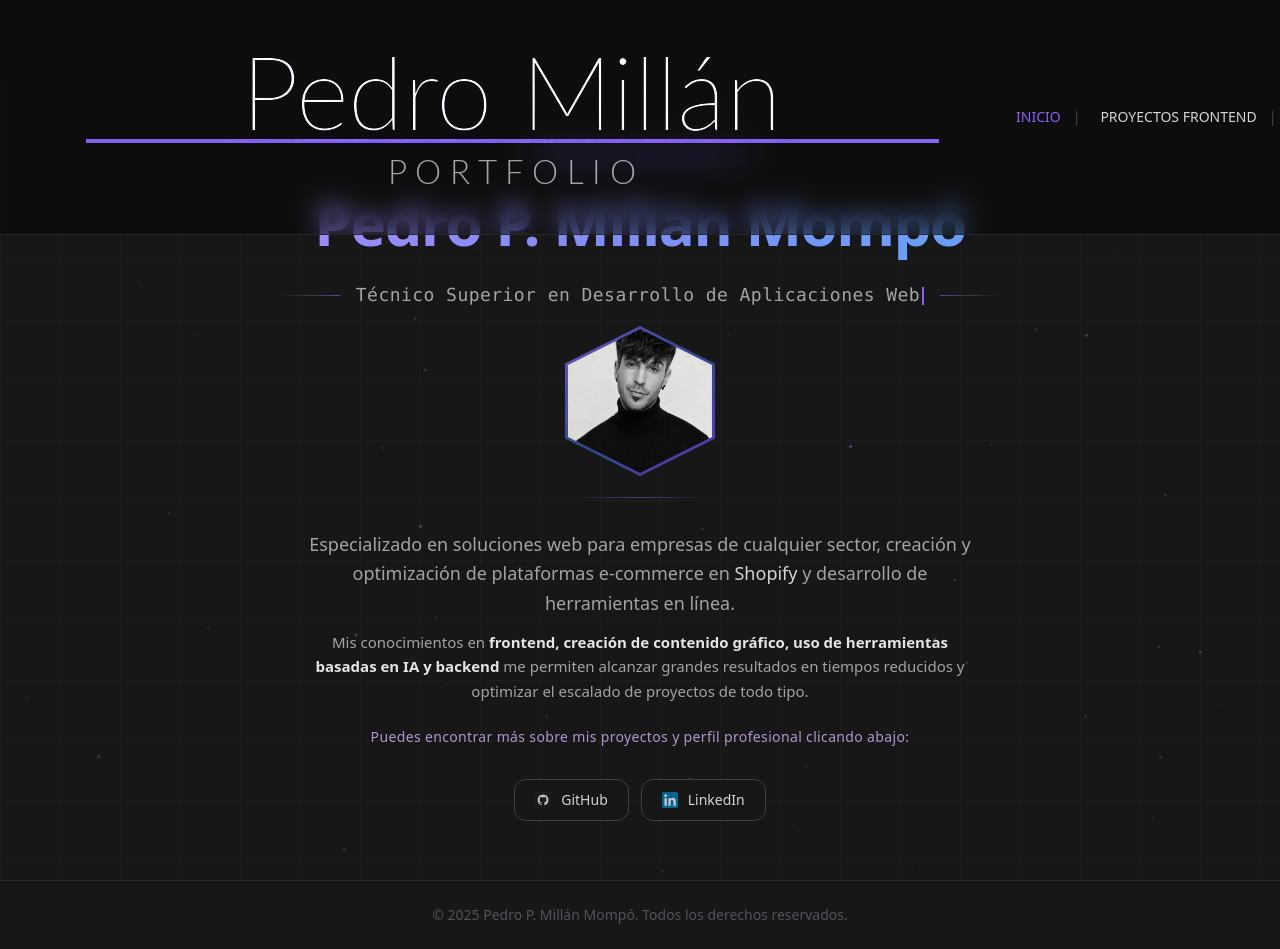
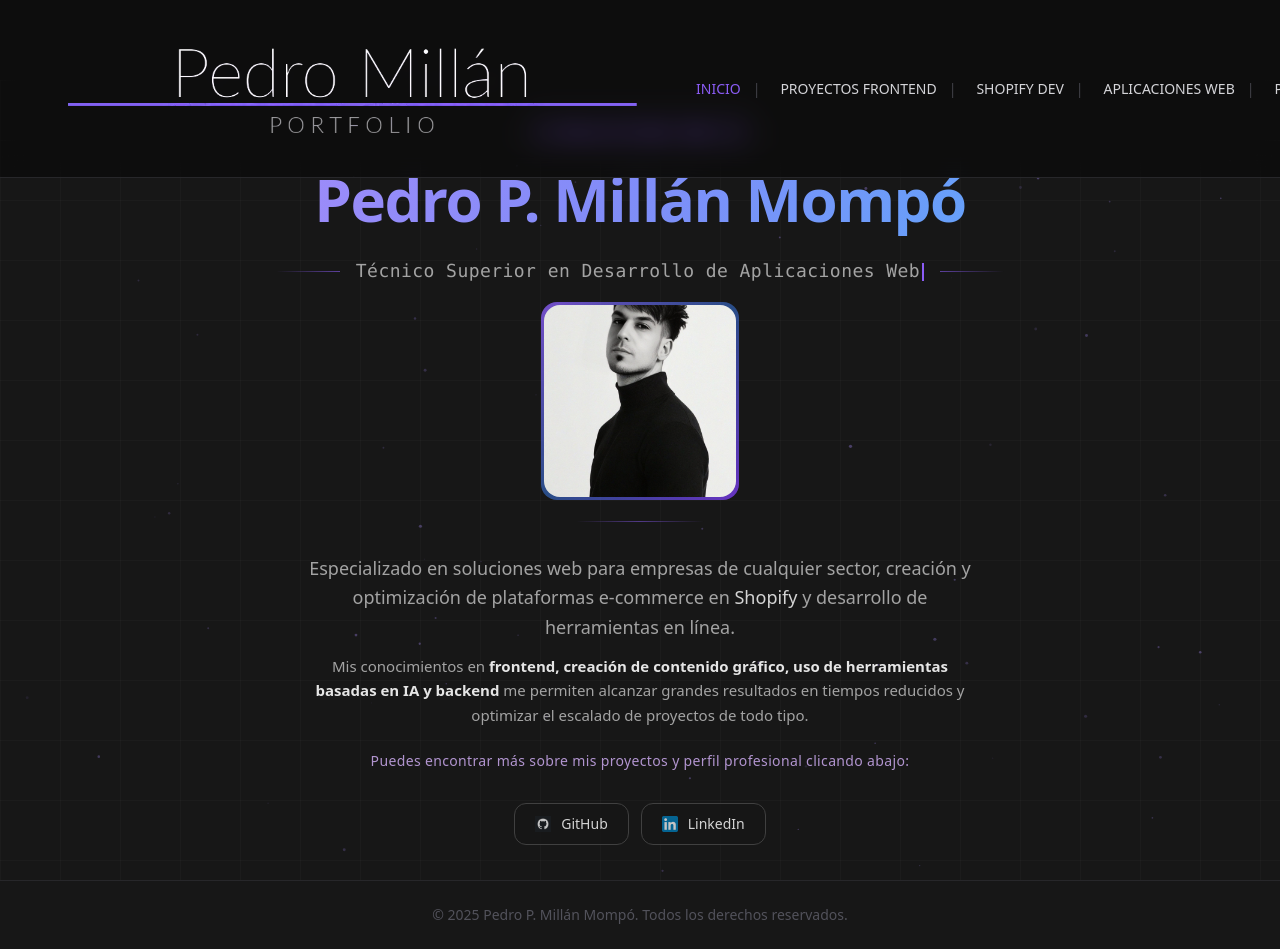
Before and after one commit to pedro-millan/pedro-millan-portfolio, a React (Vite) app: page / in a window 1280 px wide. Built offline with nearby package versions, Linux system fonts and the light colour scheme.

Commit message:
fix: home photo and logo

```diff
--- a/src/components/layout/Navbar.tsx
+++ b/src/components/layout/Navbar.tsx
@@ -25,7 +25,7 @@ export default function Navbar() {
         <img
           src={`${import.meta.env.BASE_URL}logo-pedro-millan.webp`}
           alt="Pedro Millán Portfolio"
-          className="max-w-7xl mx-auto flex items-center justify-between pl-1 pr-4 xl:pl-2 xl:pr-6 py-4"
+          className="max-w-2xl mx-auto flex items-center justify-between pl-1 pr-4 xl:pl-2 xl:pr-6 py-4"
         />
 
         {/* Menú desktop */}
--- a/src/features/home/HomePage.tsx
+++ b/src/features/home/HomePage.tsx
@@ -80,9 +80,6 @@ function useTypewriter(text: string, speed = 45) {
   return { displayed, done };
 }
 
-// ── Clip-path hexagonal ───────────────────────────────────────────────────────
-const HEX = "polygon(50% 0%, 100% 25%, 100% 75%, 50% 100%, 0% 75%, 0% 25%)";
-
 // ── Página ────────────────────────────────────────────────────────────────────
 export default function HomePage() {
   const { t, lang } = useLanguage();
@@ -131,18 +128,13 @@ export default function HomePage() {
           <div className="h-px w-16 bg-gradient-to-l from-transparent to-primary/60" />
         </div>
 
-        {/* Foto hexagonal */}
+        {/* Foto cuadrada */}
         <div className="anim-4 relative mb-6">
-          {/* capa de borde con gradiente */}
-          <div
-            className="absolute -inset-[3px] bg-gradient-to-br from-primary/80 via-blue-500/50 to-violet-600/80"
-            style={{ clipPath: HEX }}
-          />
+          <div className="absolute -inset-[3px] rounded-2xl bg-gradient-to-br from-primary/80 via-blue-500/50 to-violet-600/80" />
           <img
-            src={`${import.meta.env.BASE_URL}yo-smile.webp`}
+            src={`${import.meta.env.BASE_URL}yo.jpg`}
             alt="Pedro P. Millán"
-            className="relative w-36 h-36 object-cover"
-            style={{ clipPath: HEX }}
+            className="relative w-48 h-48 object-cover rounded-2xl"
           />
         </div>
 
```
